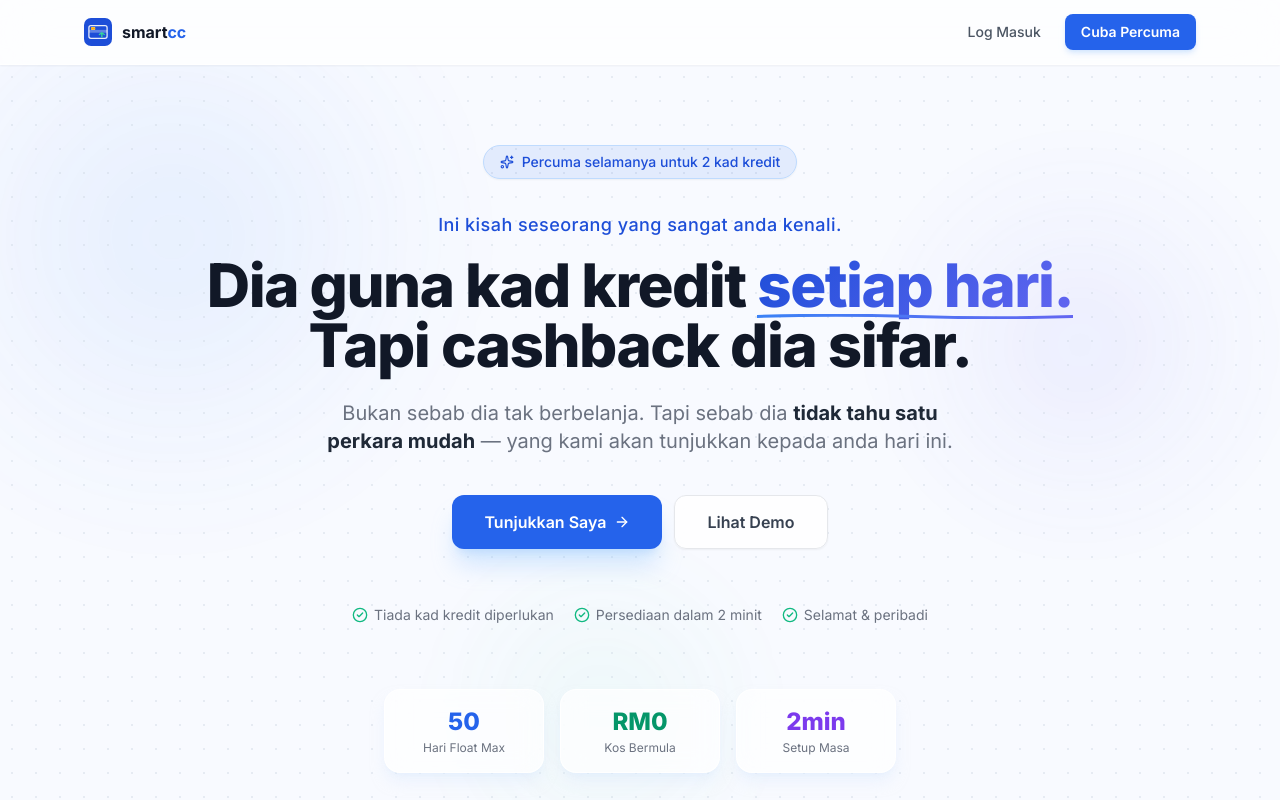
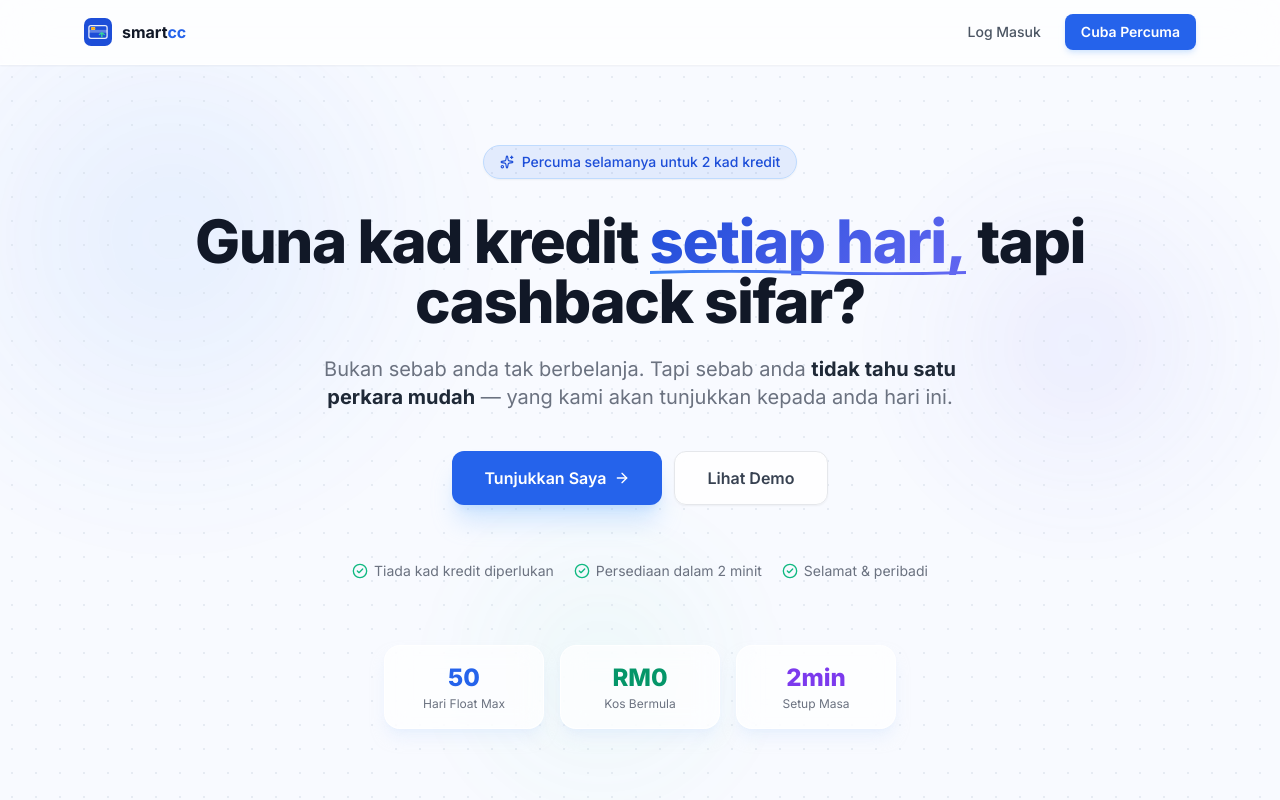
Before and after one commit to stackx-digital/smartcc, a Next.js app: page / in a window 1280 px wide. Shown: the top 800 px of the page. Built offline with nearby package versions, Linux system fonts and the light colour scheme.

Commit message:
Make hero headline second-person direct address
https://claude.ai/code/session_01UDoF4rPKdkTJJd1WcCa5E2

```diff
--- a/app/page.tsx
+++ b/app/page.tsx
@@ -37,15 +37,10 @@ export default function LandingPage() {
             Percuma selamanya untuk 2 kad kredit
           </div>
 
-          {/* Story hook */}
-          <p className="text-base sm:text-lg font-medium text-blue-700 mb-4 tracking-wide">
-            Ini kisah seseorang yang sangat anda kenali.
-          </p>
-
           <h1 className="text-4xl sm:text-5xl md:text-6xl font-extrabold text-gray-900 leading-[1.1] mb-6 tracking-tight">
-            Dia guna kad kredit{' '}
+            Guna kad kredit{' '}
             <span className="relative inline-block">
-              <span className="gradient-text">setiap hari.</span>
+              <span className="gradient-text">setiap hari,</span>
               <svg className="absolute -bottom-1 left-0 w-full" height="5" viewBox="0 0 300 5" fill="none" preserveAspectRatio="none">
                 <path d="M0 2.5 Q75 0 150 2.5 Q225 5 300 2.5" stroke="url(#ug)" strokeWidth="3" strokeLinecap="round" fill="none"/>
                 <defs>
@@ -56,11 +51,11 @@ export default function LandingPage() {
                 </defs>
               </svg>
             </span>{' '}
-            Tapi cashback dia sifar.
+            tapi cashback sifar?
           </h1>
 
           <p className="text-lg sm:text-xl text-gray-500 mb-10 max-w-2xl mx-auto leading-relaxed">
-            Bukan sebab dia tak berbelanja. Tapi sebab dia{' '}
+            Bukan sebab anda tak berbelanja. Tapi sebab anda{' '}
             <strong className="text-gray-800">tidak tahu satu perkara mudah</strong>{' '}
             — yang kami akan tunjukkan kepada anda hari ini.
           </p>
```
